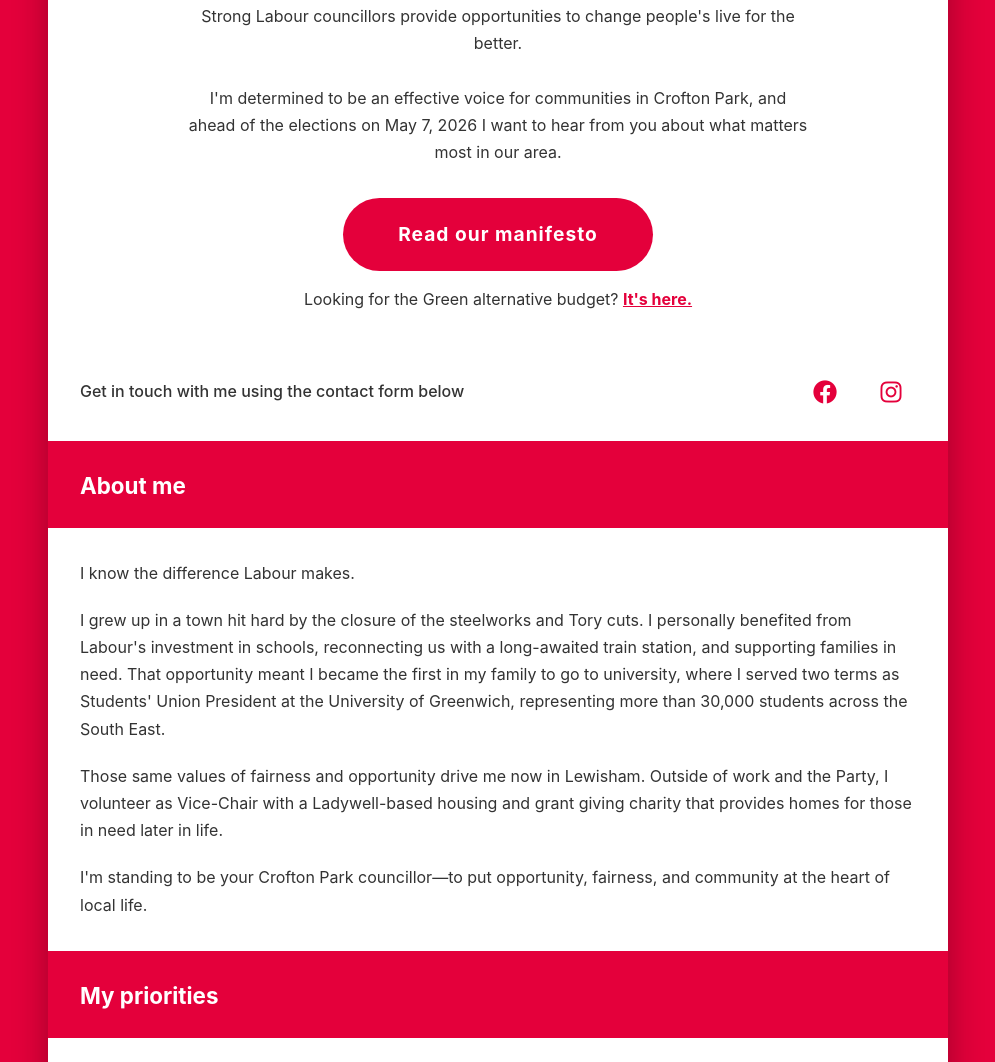
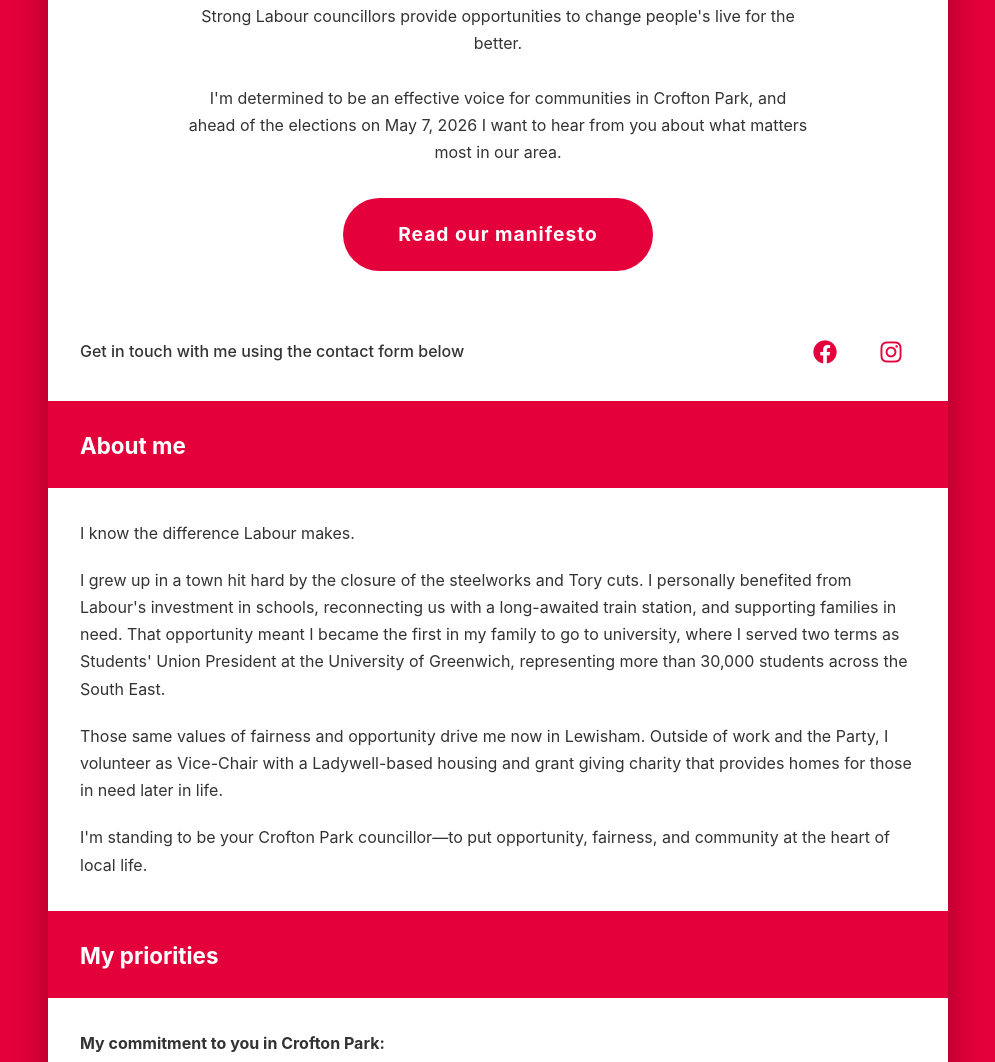
Before and after one commit to alexbrooks/ab4cp, a plain HTML site: page index.html in a window 1280 px wide. Shown: the part 716-1778 px from the top of the page, without its empty margins (142-1137 px from the left). Drawn offline with Linux system fonts and the light colour scheme.

Commit message:
Removed link

```diff
--- a/index.html
+++ b/index.html
@@ -120,11 +120,6 @@
                             target="_blank"
                             rel="noopener noreferrer"
                             class="submit-btn manifesto-btn">Read our manifesto</a>
-                        <p class="manifesto-secondary-link">
-                            Looking for the Green alternative budget? <a href="https://alexbrooks.london/GreenAltBudget.pdf"
-                                target="_blank"
-                                rel="noopener noreferrer">It's here.</a>
-                        </p>
                     </div>
                 </div>
             </header>
```
